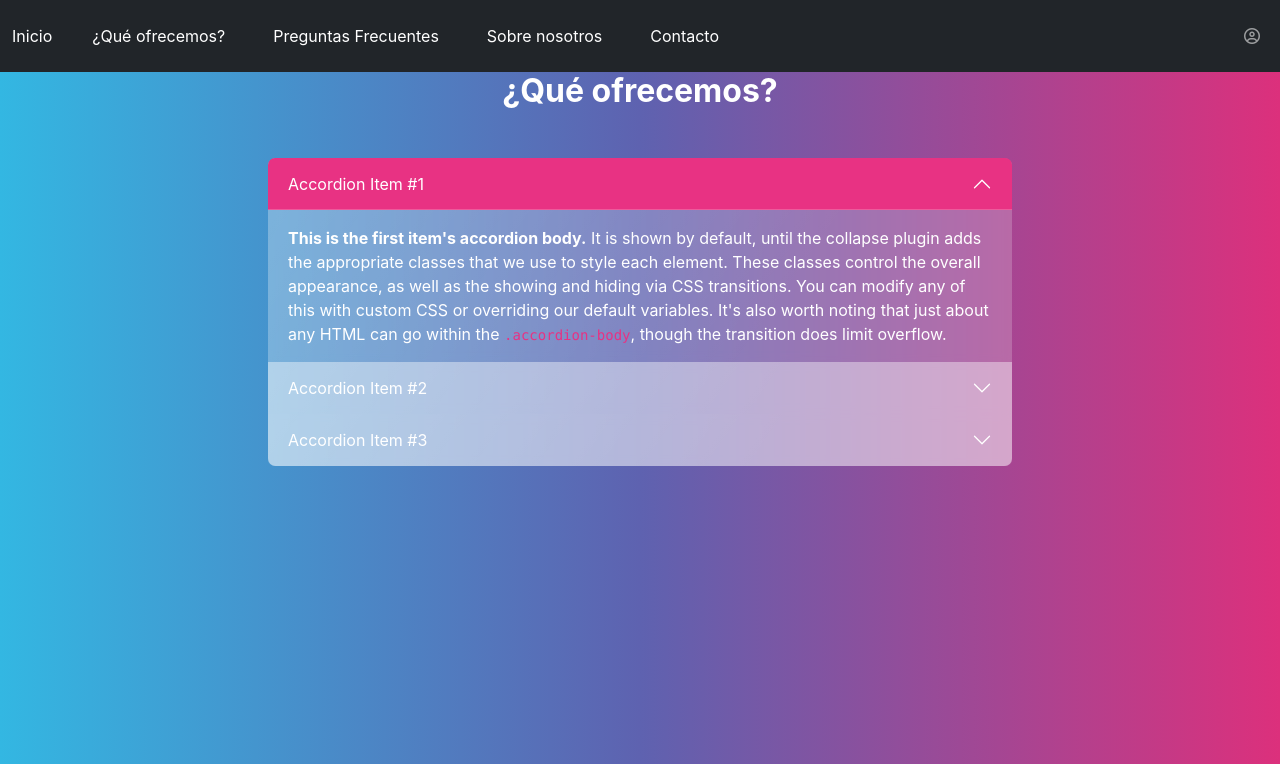
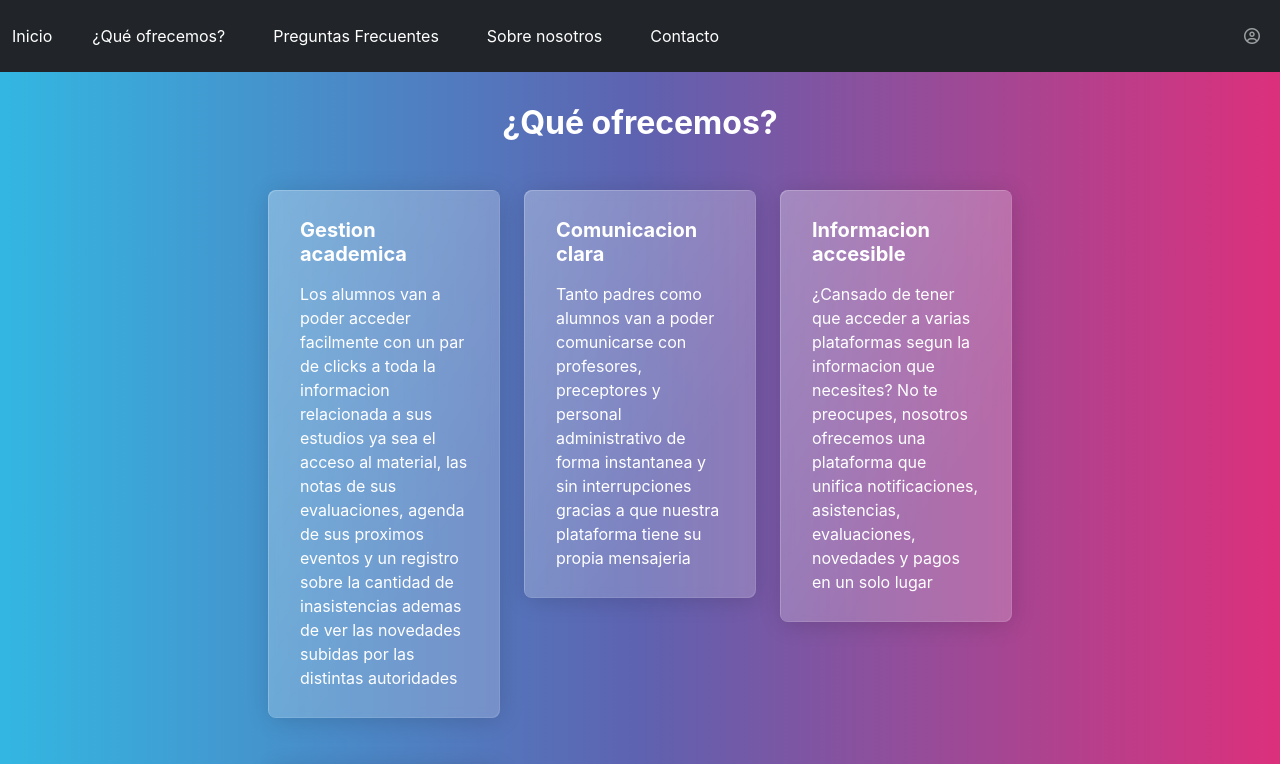
Before and after one commit to seezelop/React-nexoeducativo, a React (Create React App) app: page /queofrecemos in a window 1280 px wide. Shown: the top 764 px of the page. Built offline with nearby package versions, Linux system fonts and the light colour scheme.

Commit message:
seccion que ofrecemos completa

```diff
--- a/src/componentes/pages/QueOfrecemos.js
+++ b/src/componentes/pages/QueOfrecemos.js
@@ -2,51 +2,63 @@ import React from 'react';
 
 function QueOfrecemos() {
   return (
-    <section className="d-flex flex-column min-vh-100"> {/* Contenedor principal usando section */}
-      <section className="container d-flex justify-content-center flex-grow-1">
-        <section className="col-md-8">
-          <h2 className="text-center mb-4">¿Qué ofrecemos?</h2>
-          <div class="accordion" id="accordionExample">
-  <div className="accordion-item">
-    <h2 className="accordion-header">
-      <button className="accordion-button" type="button" data-bs-toggle="collapse" data-bs-target="#collapseOne" aria-expanded="true" aria-controls="collapseOne">
-        Accordion Item #1
-      </button>
-    </h2>
-    <div id="collapseOne" class="accordion-collapse collapse show" data-bs-parent="#accordionExample">
-      <div className="accordion-body">
-        <strong>This is the first item's accordion body.</strong> It is shown by default, until the collapse plugin adds the appropriate classes that we use to style each element. These classes control the overall appearance, as well as the showing and hiding via CSS transitions. You can modify any of this with custom CSS or overriding our default variables. It's also worth noting that just about any HTML can go within the <code>.accordion-body</code>, though the transition does limit overflow.
+    <section className="d-flex flex-column min-vh-100">
+  {/* Contenedor principal usando section */}
+  <section className="container flex-grow-1">
+    <section className="col-md-8 mx-auto">
+      <h2 className="text-center mb-4 pt-3">¿Qué ofrecemos?</h2>
+      {/* Renglón para las tarjetas */}
+      <div className="row">
+        <div className="col-md-4 mb-4">
+          <div className="card">
+            <div className="card-body">
+              <h5 className="card-title">Gestion academica</h5>
+              <p className="card-text">
+                Los alumnos van a poder acceder facilmente con un par de clicks a toda la informacion relacionada a sus estudios ya sea el acceso al material, las notas de sus evaluaciones, agenda de sus proximos eventos y un registro sobre la cantidad de inasistencias ademas de ver las novedades subidas por las distintas autoridades
+              </p>
             </div>
           </div>
         </div>
-  <div className="accordion-item">
-    <h2 className="accordion-header">
-      <button className="accordion-button collapsed" type="button" data-bs-toggle="collapse" data-bs-target="#collapseTwo" aria-expanded="false" aria-controls="collapseTwo">
-        Accordion Item #2
-      </button>
-    </h2>
-    <div id="collapseTwo" class="accordion-collapse collapse" data-bs-parent="#accordionExample">
-      <div class="accordion-body">
-        <strong>This is the second item's accordion body.</strong> It is hidden by default, until the collapse plugin adds the appropriate classes that we use to style each element. These classes control the overall appearance, as well as the showing and hiding via CSS transitions. You can modify any of this with custom CSS or overriding our default variables. It's also worth noting that just about any HTML can go within the <code>.accordion-body</code>, though the transition does limit overflow.
+
+        <div className="col-md-4 mb-4">
+          <div className="card">
+            <div className="card-body">
+              <h5 className="card-title">Comunicacion clara</h5>
+              <p className="card-text">
+                Tanto padres como alumnos van a poder comunicarse con profesores, preceptores y personal administrativo de forma instantanea y sin interrupciones gracias a que nuestra plataforma tiene su propia mensajeria
+              </p>
             </div>
           </div>
         </div>
-  <div class="accordion-item">
-    <h2 class="accordion-header">
-      <button class="accordion-button collapsed" type="button" data-bs-toggle="collapse" data-bs-target="#collapseThree" aria-expanded="false" aria-controls="collapseThree">
-        Accordion Item #3
-      </button>
-    </h2>
-    <div id="collapseThree" class="accordion-collapse collapse" data-bs-parent="#accordionExample">
-      <div class="accordion-body">
-        <strong>This is the third item's accordion body.</strong> It is hidden by default, until the collapse plugin adds the appropriate classes that we use to style each element. These classes control the overall appearance, as well as the showing and hiding via CSS transitions. You can modify any of this with custom CSS or overriding our default variables. It's also worth noting that just about any HTML can go within the <code>.accordion-body</code>, though the transition does limit overflow.
+
+        <div className="col-md-4 mb-4">
+          <div className="card">
+            <div className="card-body">
+              <h5 className="card-title">Informacion accesible</h5>
+              <p className="card-text">
+              ¿Cansado de tener que acceder a varias plataformas segun la informacion que necesites? No te preocupes, nosotros ofrecemos una plataforma que unifica notificaciones, asistencias, evaluaciones, novedades y pagos en un solo lugar
+              </p>
             </div>
           </div>
         </div>
+        <div className="col-md-4 mb-4">
+          <div className="card">
+            <div className="card-body">
+              <h5 className="card-title">Facil de gestionar</h5>
+              <p className="card-text">
+                Con los diferentes roles que tenemos en la plataforma, las autoridades pueden delegar facilmente funciones a los usuarios sin inconvenientes evitando que se acceda a informacion innecesaria y sensible
+              </p>
+            </div>
+          </div>
+        </div>
+
+        {/* Puedes agregar más tarjetas aquí */}
+
       </div>
     </section>
   </section>
 </section>
+
   );
 }
 
```
Lines whose indentation alone changed are shown as unchanged.
